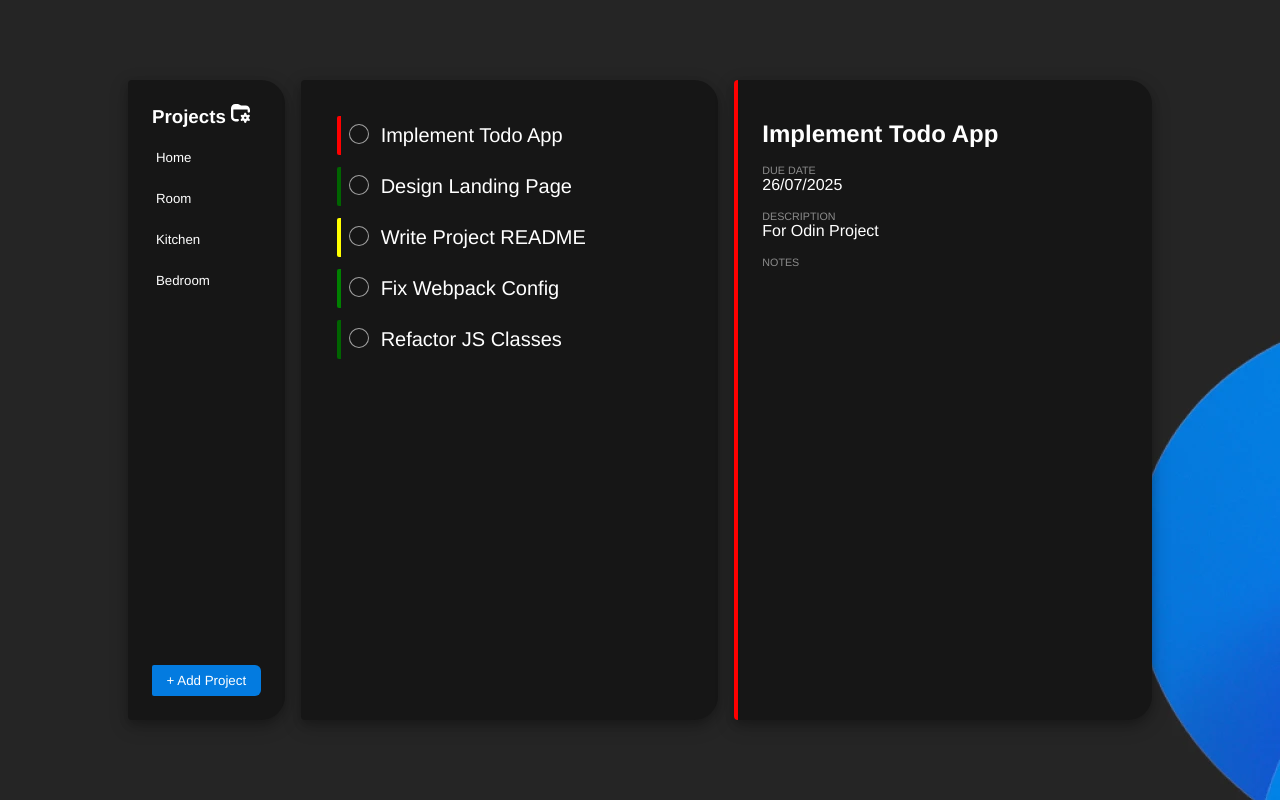
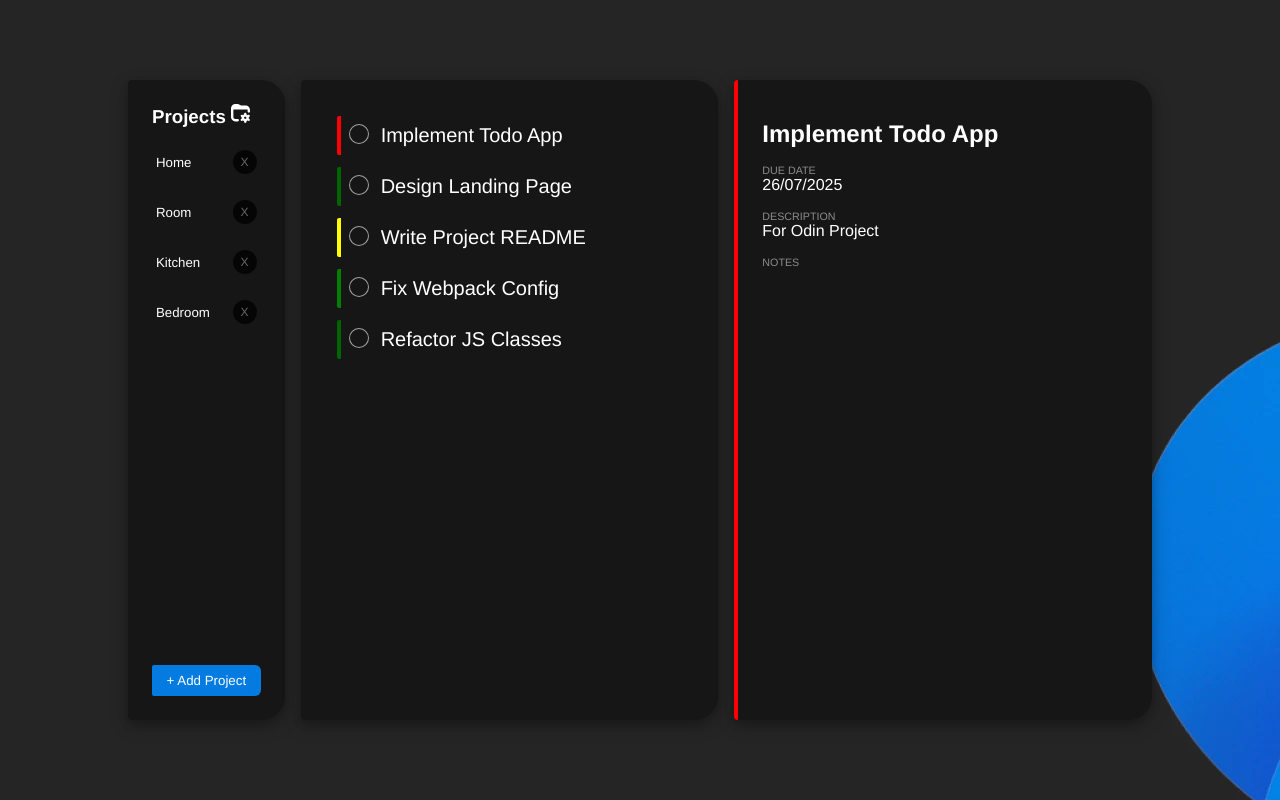
Before and after one commit to haristotle3/odin-todo-list, a website built with webpack: page src/template.html in a window 1280 px wide. Built offline with nearby package versions, Linux system fonts and the light colour scheme.

Commit message:
Implement Remove Project Issue: Removal of project does not update current project in project div

```diff
--- a/src/projectsListDOMHandler.js
+++ b/src/projectsListDOMHandler.js
@@ -65,10 +65,26 @@ export default class ProjectsListDOMHandler {
 
     // display all project titles in the project-list div
     projectTitles.forEach((proj) => {
+      const projectTitleButtonDiv = document.createElement("div");
+      projectTitleButtonDiv.dataset.projID = proj.getID();
+      projectTitleButtonDiv.classList.add("project-div");
+
       const projHeading = document.createElement("h5");
       projHeading.textContent = proj.getName();
-      projHeading.dataset.projID = proj.getID();
-      this.projectsOnlyDiv.appendChild(projHeading);
+
+      const deleteBtn = document.createElement("button");
+      deleteBtn.dataset.projID = proj.getID();
+      deleteBtn.textContent = "X";
+
+      deleteBtn.addEventListener("click", () => {
+        this.projLists.removeProject(deleteBtn.dataset.projID);
+        this.refresh();
+      });
+
+      projectTitleButtonDiv.appendChild(projHeading);
+      projectTitleButtonDiv.appendChild(deleteBtn);
+
+      this.projectsOnlyDiv.appendChild(projectTitleButtonDiv);
     });
 
     return;
--- a/src/styles.css
+++ b/src/styles.css
@@ -44,11 +44,48 @@ img[src$="svg"] {
   width: 19px;
 }
 
-.project-list > h5 {
+.project-div {
+  display: flex;
+  justify-content: space-between;
+  border-radius: 8px;
   margin: 18px 0;
   padding: 4px;
-  font-weight: 100;
-  border-radius: 8px;
+
+}
+
+.project-div > h5 {
+ font-weight: 100;
+ align-self: center;
+}
+
+.project-div:hover {
+  background-color: rgba(85, 85, 85, 0.85);
+  cursor: pointer;
+}
+
+
+.project-div > button {
+  height: 2em;
+  width: 2em;
+  align-self: center;
+  font-size: 12px;
+  background-color: black;
+  text-align: center;
+  text-justify: center;
+  border-radius: 50%;
+  opacity: 0.75;
+  border: none;
+  outline: none;
+
+  color: rgba(255, 255, 255, 0.5);
+}
+
+.project-div > button:hover {
+  opacity: 1;
+  color: rgb(255, 255, 255);
+  font-weight:900;
+  background-color: red;
+  border: 2px solid rgb(115, 0, 0);
 }
 
 .project-list-container {
@@ -97,11 +134,6 @@ img[src$="svg"] {
   outline: none;
   border: 1px solid rgba(0, 0, 0, 0.5);
   padding: 2px;
-}
-
-.project-list > h5:hover {
-  background-color: rgba(85, 85, 85, 0.85);
-  cursor: pointer;
 }
 
 .tasks .todo-item {
```
